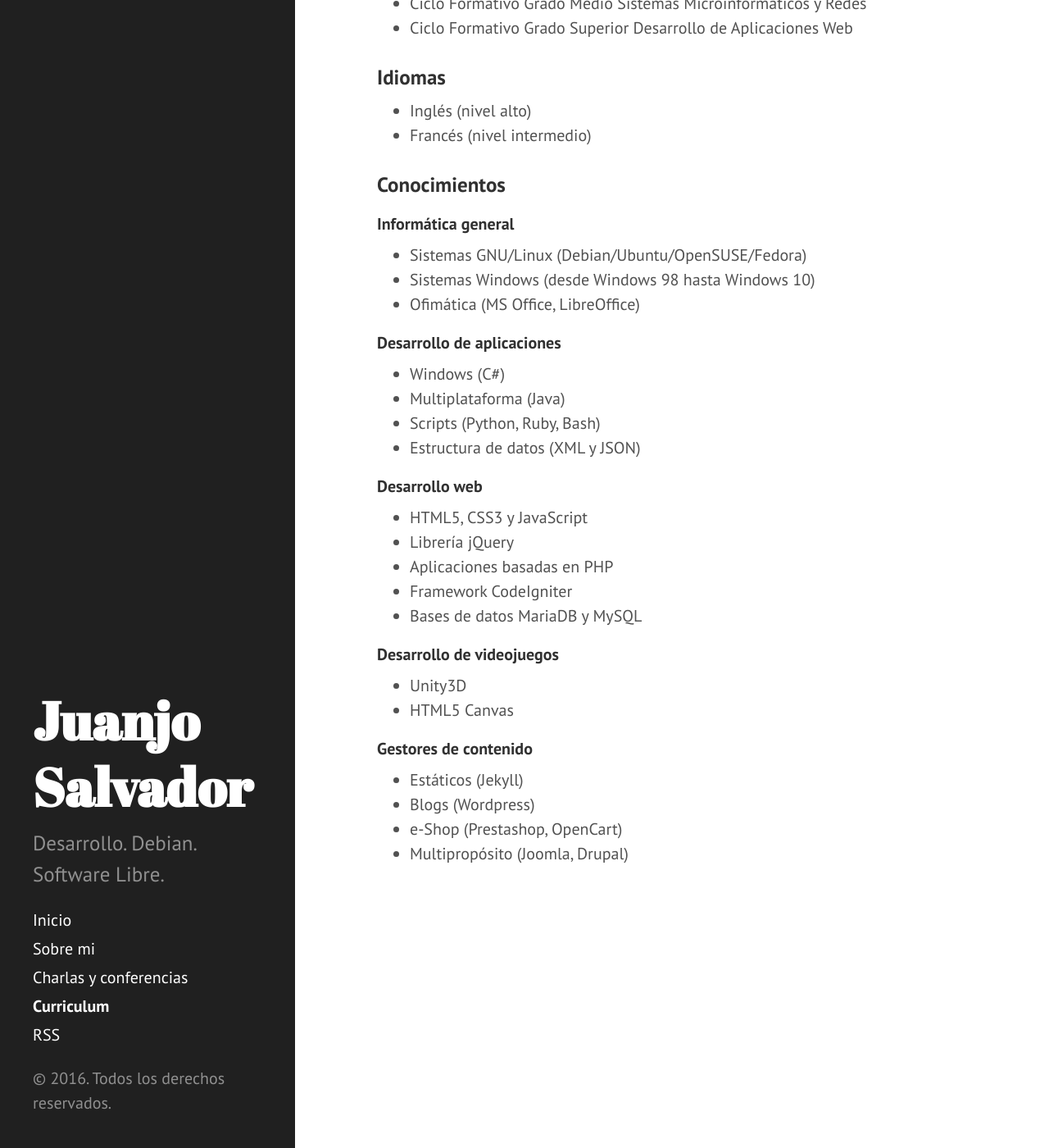
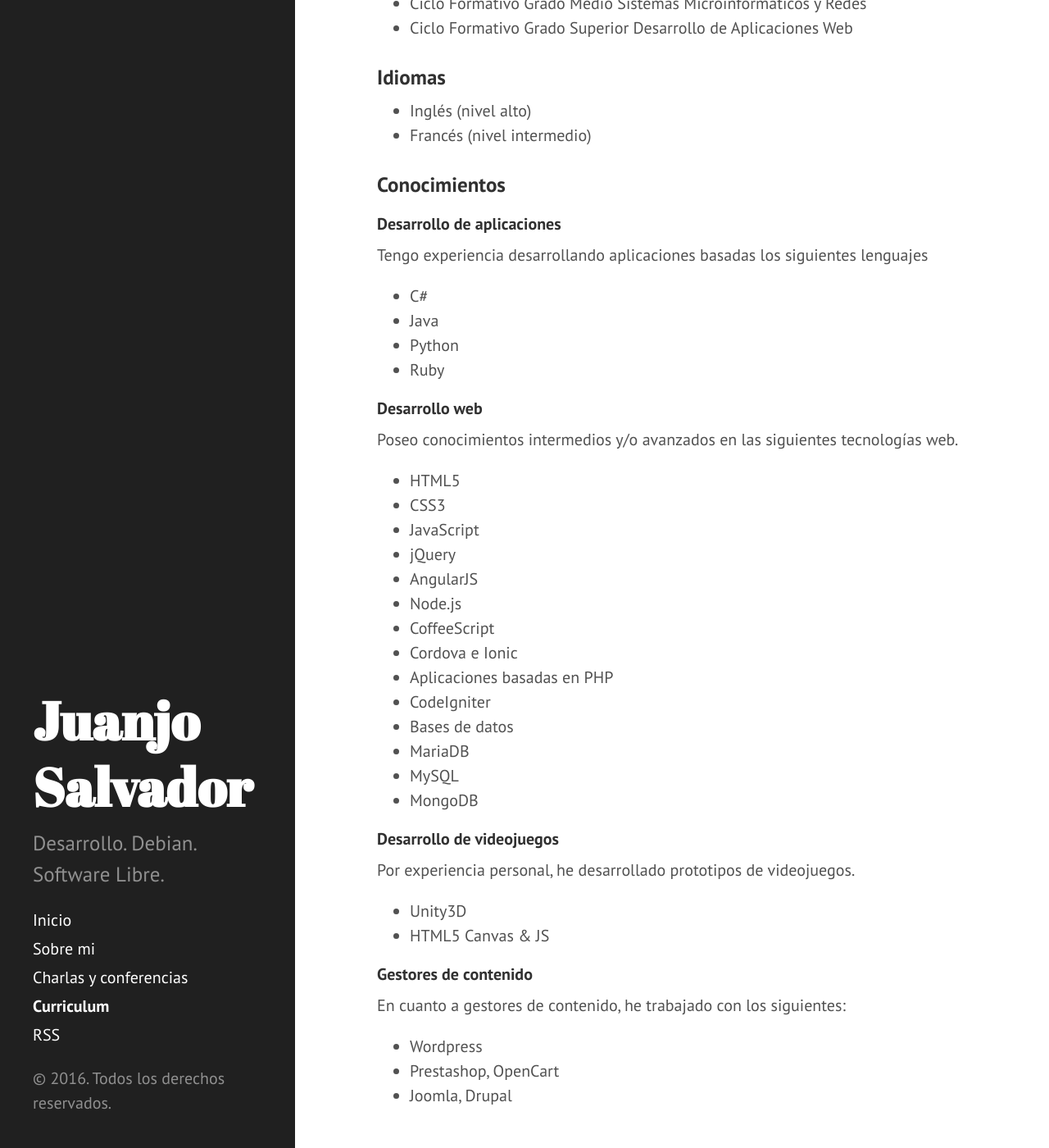
Before and after one commit to JuanjoSalvador/blog, a Jekyll site: the page built from curriculum.md, in a window 1280 px wide and 1400 px high, scrolled down 300 px. Shown: the whole window at 82% size. Built offline with Jekyll 4.4.1, drawn with Linux system fonts in a browser that asks for light colours.

Commit message:
Update curriculum.md

```diff
--- a/curriculum.md
+++ b/curriculum.md
@@ -17,30 +17,37 @@ permalink: /curriculum/
 
 ### Conocimientos
 
-#### Informática general
-  * Sistemas GNU/Linux (Debian/Ubuntu/OpenSUSE/Fedora)
-  * Sistemas Windows (desde Windows 98 hasta Windows 10)
-  * Ofimática (MS Office, LibreOffice)
-
 #### Desarrollo de aplicaciones
-  * Windows (C#)
-  * Multiplataforma (Java)
-  * Scripts (Python, Ruby, Bash)
-  * Estructura de datos (XML y JSON)
+Tengo experiencia desarrollando aplicaciones basadas los siguientes lenguajes
+  * C#
+  * Java
+  * Python
+  * Ruby
 
 #### Desarrollo web
-  * HTML5, CSS3 y JavaScript
-   * Librería jQuery
+Poseo conocimientos intermedios y/o avanzados en las siguientes tecnologías web.
+  * HTML5
+  * CSS3
+  * JavaScript
+   * jQuery
+   * AngularJS
+   * Node.js
+   * CoffeeScript
+   * Cordova e Ionic
   * Aplicaciones basadas en PHP
-   * Framework CodeIgniter
-  * Bases de datos MariaDB y MySQL
+   * CodeIgniter
+  * Bases de datos
+   * MariaDB
+   * MySQL
+   * MongoDB
 
 #### Desarrollo de videojuegos
+Por experiencia personal, he desarrollado prototipos de videojuegos.
   * Unity3D
-  * HTML5 Canvas
+  * HTML5 Canvas & JS
 
 #### Gestores de contenido
-  * Estáticos (Jekyll)
-  * Blogs (Wordpress)
-  * e-Shop (Prestashop, OpenCart)
-  * Multipropósito (Joomla, Drupal)
+En cuanto a gestores de contenido, he trabajado con los siguientes:
+  * Wordpress
+  * Prestashop, OpenCart
+  * Joomla, Drupal
```
